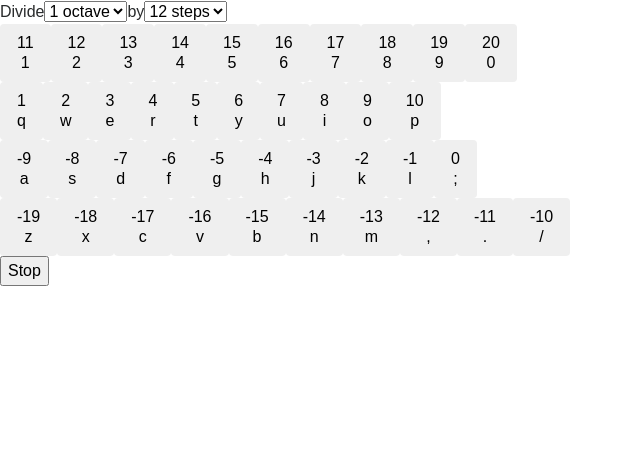
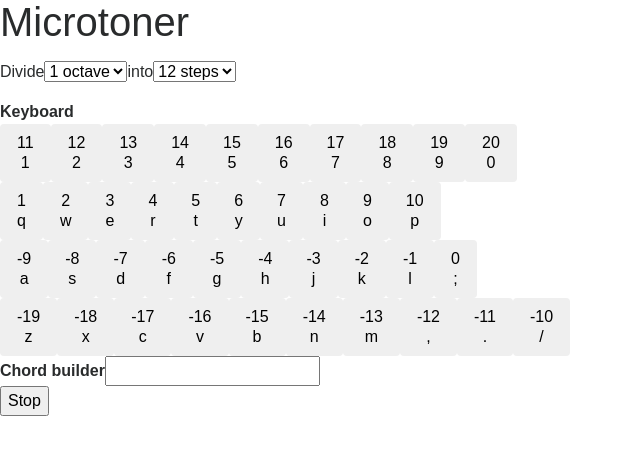
Before and after one commit to kevinsqi/microharmonic, a React (Create React App) app: page / in a window 1280 px wide. Shown: the top 454 px of the page, without its empty margins (0-640 px from the left). Built offline with nearby package versions, Linux system fonts and the light colour scheme.

Commit message:
add hacky chord builder

```diff
--- a/src/App.js
+++ b/src/App.js
@@ -44,6 +44,7 @@ class App extends Component {
     this.gainNode.gain.value = 0.2;
     this.gainNode.connect(this.audioContext.destination);
 
+    this.onChangeChord = this.onChangeChord.bind(this);
     this.onChangeNumOctaves = this.onChangeNumOctaves.bind(this);
     this.onChangeNumSteps = this.onChangeNumSteps.bind(this);
     this.startNote = this.startNote.bind(this);
@@ -78,7 +79,7 @@ class App extends Component {
   }
 
   componentDidUpdate(prevProps, prevState) {
-    console.log('state change', prevState, this.state);
+    // TODO
   }
 
   startNote(note) {
@@ -135,17 +136,31 @@ class App extends Component {
     });
   }
 
+  // TODO: save chord in state
+  onChangeChord(event) {
+    this.stopAllNotes();
+    const notes = event.target.value.trim().split(' ').map((token) => {
+      return parseInt(token, 10);
+    }).filter((int) => !isNaN(int));
+    console.log(notes);
+
+    notes.forEach((note) => {
+      this.startNote(note);
+    });
+  }
+
   render() {
     return (
       <div>
-        <div>
+        <h1 className="mb-3">Microtoner</h1>
+        <div className="mb-3">
           Divide
           <select value={this.state.numOctaves} onChange={this.onChangeNumOctaves}>
             {
               _.range(10).map((index) => <option value={index} key={index}>{index} octave</option>)
             }
           </select>
-          by
+          into
           <select value={this.state.numSteps} onChange={this.onChangeNumSteps}>
             {
               _.range(50).map((index) => <option value={index} key={index}>{index} steps</option>)
@@ -154,6 +169,7 @@ class App extends Component {
         </div>
 
         <div>
+          <strong>Keyboard</strong>
           {
             _.range(keyRows.length - 1, -1, -1).map((rowIndex) => {
               const keys = keyRows[rowIndex];
@@ -181,6 +197,12 @@ class App extends Component {
           }
         </div>
 
+        <div>
+          <strong>Chord builder</strong>
+
+          <input type="text" value={this.state.chord} onChange={this.onChangeChord} />
+        </div>
+
         <button onClick={this.stopAllNotes}>Stop</button>
       </div>
     );
```
